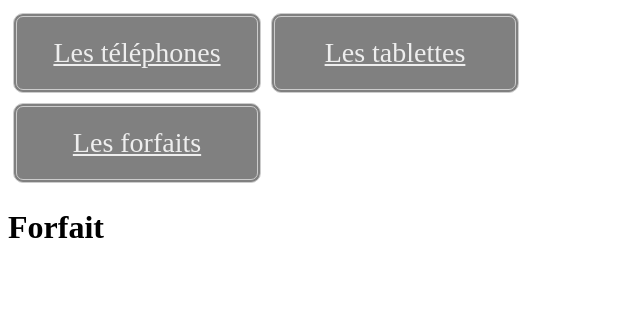
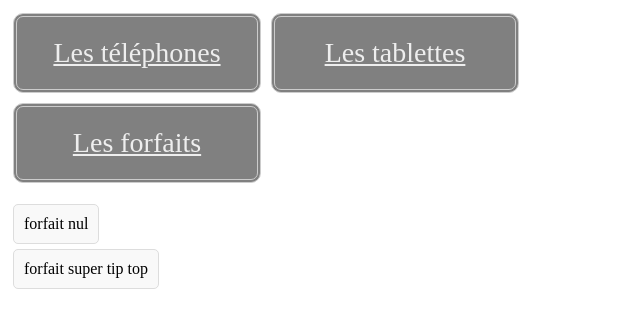
Before and after one commit to roddone/l3sdn-td2, a Vue app: page /forfait in a window 1280 px wide. Shown: the top 328 px of the page, without its empty margins (0-640 px from the left). Built offline with nearby package versions, Linux system fonts and the light colour scheme.

Commit message:
les 3 listes de produits ok et css liste

```diff
--- a/src/App.vue
+++ b/src/App.vue
@@ -20,5 +20,4 @@ import { RouterLink, RouterView } from 'vue-router'
 
 
 <style scoped>
-
 </style>
--- a/src/assets/main.css
+++ b/src/assets/main.css
@@ -41,3 +41,27 @@
     grid-column: 1 / 2;
     grid-row: 1 / 2;
 }
+ul {
+    list-style: none;
+    padding: 0;
+}
+li {
+    cursor: pointer;
+    margin: 5px;
+}
+li span:hover {
+    background-color: #e0e0e0;
+}
+li span {
+    display: inline-block;
+    padding: 10px;
+    border: 1px solid #ddd;
+    border-radius: 5px;
+    background-color: #f9f9f9;
+    transition: background-color 0.3s ease;
+}
+.about {
+    min-height: 1px;
+    display: flex;
+    align-items: center;
+}
--- /dev/null
+++ b/src/components/ForfaitInfo.vue
@@ -0,0 +1,12 @@
+<script setup>
+const props = defineProps(['forfait']);
+</script>
+
+<template>
+  <div>
+    <h2>{{ forfait.forfaitName }}</h2>
+    <p>Prix : {{ forfait.forfaitPrice }} €</p>
+    <p>Description : {{ forfait.forfaitDesc }}</p>
+    <img :src="forfait.forfaitImage" alt="forfait Image" style="max-width: 200px; max-height: 200px;" />
+  </div>
+</template>
--- a/src/views/ForfaitView.vue
+++ b/src/views/ForfaitView.vue
@@ -1,13 +1,41 @@
+<script setup>
+import ForfaitInfo from '../components/ForfaitInfo.vue';
+import { ref } from 'vue';
+
+const forfaitList = ref([
+  {
+    "id": "1",
+    "forfaitName": "forfait nul",
+    "forfaitPrice": "2",
+    "forfaitDesc": "appeler et sms c'est tout",
+    "forfaitImage": "/src/assets/img/forfait/forfait1.jpg"
+  },
+  {
+    "id": "2",
+    "forfaitName": "forfait super tip top",
+    "forfaitPrice": "15",
+    "forfaitDesc": "tout ce que tu veux",
+    "forfaitImage": "/src/assets/img/forfait/forfait2.jpg"
+  }
+]);
+
+const selectedForfait = ref(null);
+
+const selectForfait = (forfait) => {
+  selectedForfait.value = forfait;
+};
+</script>
+
 <template>
-    <div class="about">
-      <h1>Forfait</h1>
-    </div>
-  </template>
+  <div>
+    <ul>
+      <li v-for="forfait in forfaitList" :key="forfait.id" @click="selectForfait(forfait)">
+        <span>{{ forfait.forfaitName }}</span>
+      </li>
+    </ul>
+    <forfait-info :forfait="selectedForfait" v-if="selectedForfait" />
+  </div>
+</template>
 
-  <style>
-    .about {
-      min-height: 1px;
-      display: flex;
-      align-items: center;
-    }
-  </style>
+<style scoped>
+</style>
--- a/src/views/PhoneView.vue
+++ b/src/views/PhoneView.vue
@@ -44,17 +44,12 @@ const selectPhone = (phone) => {
   <div>
     <ul>
       <li v-for="phone in phoneList" :key="phone.id" @click="selectPhone(phone)">
-        {{ phone.phoneName }}
+        <span>{{ phone.phoneName }}</span>
       </li>
     </ul>
     <phone-info :phone="selectedPhone" v-if="selectedPhone" />
   </div>
 </template>
 
-<style>
-  .about {
-    min-height: 1px;
-    display: flex;
-    align-items: center;
-  }
+<style scoped>
 </style>
--- a/src/views/TabletteView.vue
+++ b/src/views/TabletteView.vue
@@ -44,17 +44,12 @@ const selectTablette = (tablette) => {
   <div>
     <ul>
       <li v-for="tablette in tabletteList" :key="tablette.id" @click="selectTablette(tablette)">
-        {{ tablette.tabletteName }}
+        <span>{{ tablette.tabletteName }}</span>
       </li>
     </ul>
     <tablette-info :tablette="selectedTablette" v-if="selectedTablette" />
   </div>
 </template>
 
-<style>
-  .about {
-    min-height: 1px;
-    display: flex;
-    align-items: center;
-  }
+<style scoped>
 </style>
```
Also changed, not shown: src/assets/img/forfait/forfait1.jpg (added), src/assets/img/forfait/forfait2.jpg (added).
